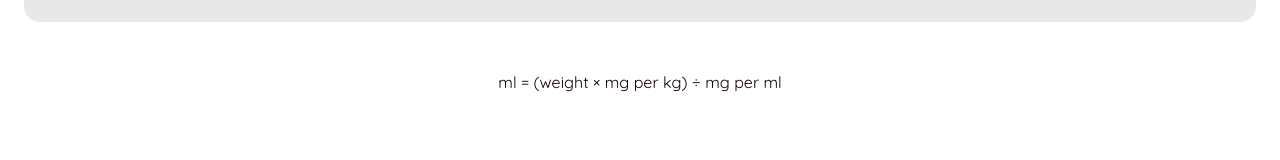
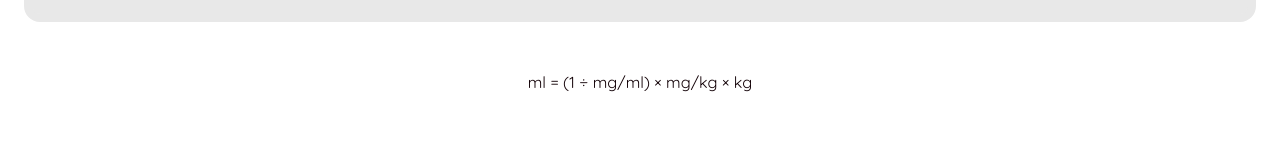
Before and after one commit to robinedmunds/vet-calc, a Next.js app: page /cat/castration in a window 1280 px wide. Shown: the part 1270-1430 px from the top of the page. Built offline with nearby package versions, Linux system fonts and the light colour scheme.

Commit message:
Tidy calcDose. Change displayed formula

```diff
--- a/src/business/calcDose.ts
+++ b/src/business/calcDose.ts
@@ -12,9 +12,8 @@ export default function ({
   if (weightKg <= 0) return 0;
   if (mgPerMl <= 0 || mgPerKg <= 0) return -1;
 
-  const mlPerMg = 1 / mgPerMl;
-  const mlPerKilo = mgPerKg * mlPerMg;
-  const dose = mlPerKilo * weightKg;
+  // ml = (1 ÷ mg/ml) × mg/kg × kg
+  const dose = (1 / mgPerMl) * mgPerKg * weightKg;
 
   return Math.round(dose * 10 ** decimalPlaces) / 10 ** decimalPlaces;
 }
--- a/src/pages/[animal]/[procedure].tsx
+++ b/src/pages/[animal]/[procedure].tsx
@@ -37,8 +37,6 @@ export default function DrugCalc() {
     router.query.procedure as ProcedureKeys,
   );
   const [highlight, setHighlight] = useState<DrugKeys | undefined>(undefined);
-
-  console.log({ kg, grams });
 
   function genDoses() {
     if (!animal || !procedure) return;
@@ -169,7 +167,7 @@ export default function DrugCalc() {
 
         {genDoses()}
         <div className="text-secondary-content">
-          ml = (weight × mg per kg) ÷ mg per ml
+          ml = (1 ÷ mg/ml) × mg/kg × kg
         </div>
       </main>
     </Layout>
```
